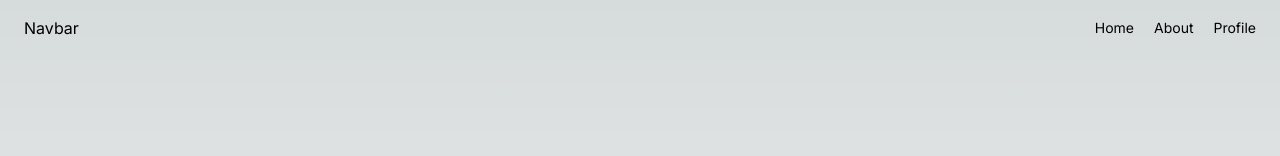
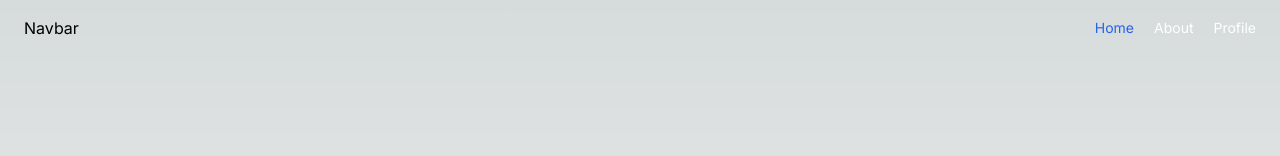
Before and after one commit to hikmahabdillah/next-app-router, a Next.js app: page / in a window 1280 px wide. Shown: the top 156 px of the page. Built offline with nearby package versions, Linux system fonts and the light colour scheme.

Commit message:
add(navbar): event tab active with link element

```diff
--- a/src/app/navbar.tsx
+++ b/src/app/navbar.tsx
@@ -1,18 +1,20 @@
 import Link from "next/link";
+import {usePathname} from "next/navigation";
 
 export default function Navbar() {
+  const pathname = usePathname();
   return(
     <nav className="flex items-center justify-between px-6 py-4">
       <h1>Navbar</h1>
       <ul className="flex gap-5 items-center text-sm cursor-pointer">
         <Link href="/">
-        <li>Home</li>
+        <li className={`${pathname === '/' ? "text-blue-600" : "text-white"}`}>Home</li>
         </Link>
         <Link href="/about">
-        <li>About</li>
+        <li className={`${pathname === '/about' ? "text-blue-600" : "text-white"}`}>About</li>
         </Link>
         <Link href="/about/profile">
-        <li>Profile</li>
+        <li className={`${pathname === '/about/profile' ? "text-blue-600" : "text-white"}`}>Profile</li>
         </Link>
       </ul>
     </nav>
```
